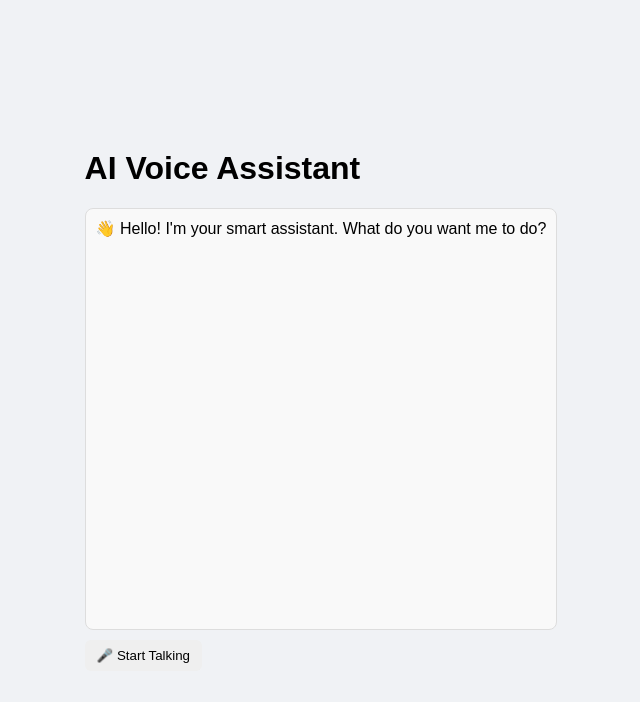
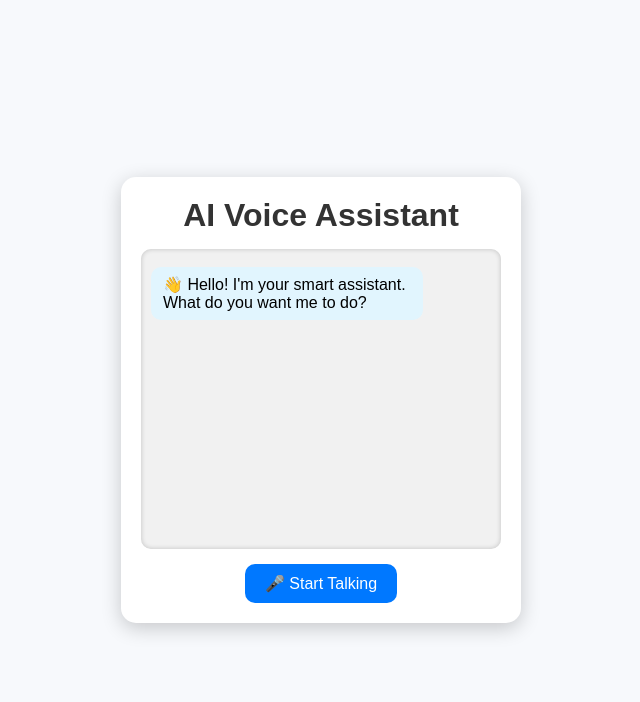
Before and after one commit to abisha312/SmartAssistantFrontend, a plain HTML site: page index.html in a window 1280 px wide. Shown: the whole page, without its empty margins (319-959 px from the left). Drawn offline with Linux system fonts and the light colour scheme.

Commit message:
Update style.css

```diff
--- a/style.css
+++ b/style.css
@@ -1,85 +1,74 @@
+* {
+    margin: 0;
+    padding: 0;
+    box-sizing: border-box;
+    font-family: Arial, sans-serif;
+}
+
 body {
-  font-family: Arial, sans-serif;
-  background-color: #f0f2f5;
+    background-color: #f7f9fc;
     display: flex;
     justify-content: center;
     align-items: center;
     height: 100vh;
-  margin: 0;
 }
 
-.chat-container {
+.container {
+    background: #fff;
+    padding: 20px;
+    border-radius: 15px;
+    box-shadow: 0 5px 20px rgba(0, 0, 0, 0.2);
     width: 400px;
-  background: #fff;
-  border-radius: 12px;
-  box-shadow: 0 4px 10px rgba(0, 0, 0, 0.1);
-  display: flex;
-  flex-direction: column;
-  padding: 20px;
+    text-align: center;
 }
 
-.chat-container h2 {
-  text-align: center;
+h1 {
+    color: #333;
     margin-bottom: 15px;
-  color: #333;
 }
 
 .chat-box {
-  height: 400px;
+    height: 300px;
+    width: 100%;
+    background: #f1f1f1;
+    border-radius: 10px;
+    padding: 10px;
     overflow-y: auto;
-  border: 1px solid #ddd;
-  padding: 10px;
-  border-radius: 8px;
-  background: #f9f9f9;
-  margin-bottom: 10px;
+    text-align: left;
+    margin-bottom: 15px;
+    box-shadow: inset 0 0 5px rgba(0, 0, 0, 0.2);
 }
 
-.message {
-  margin: 5px 0;
+.bot-message {
+    background: #e1f5fe;
     padding: 8px 12px;
-  border-radius: 6px;
-  max-width: 75%;
-  word-wrap: break-word;
+    margin: 8px 0;
+    border-radius: 10px;
+    display: inline-block;
+    max-width: 80%;
 }
 
-.user {
-  background-color: #007bff;
-  color: white;
-  align-self: flex-end;
+.user-message {
+    background: #d1f7c4;
+    padding: 8px 12px;
+    margin: 8px 0;
+    border-radius: 10px;
+    display: inline-block;
+    max-width: 80%;
+    float: right;
 }
 
-.bot {
-  background-color: #e5e5ea;
-  color: black;
-  align-self: flex-start;
+#mic-btn {
+    background-color: #0078ff;
+    color: white;
+    border: none;
+    padding: 10px 20px;
+    font-size: 16px;
+    border-radius: 10px;
+    cursor: pointer;
+    transition: 0.3s;
 }
 
-.input-container {
-  display: flex;
-  gap: 5px;
+#mic-btn:hover {
+    background-color: #005fcc;
 }
-
-#user-input {
-  flex: 1;
-  padding: 8px;
-  border: 1px solid #ccc;
-  border-radius: 6px;
-  outline: none;
-}
-
-button {
-  padding: 8px 12px;
-  border: none;
-  border-radius: 6px;
-  cursor: pointer;
-}
-
-#send-btn {
-  background-color: #007bff;
-  color: white;
-}
-
-#voice-btn {
-  background-color: #28a745;
-  color: white;
-}
```
Lines whose indentation alone changed are shown as unchanged.
